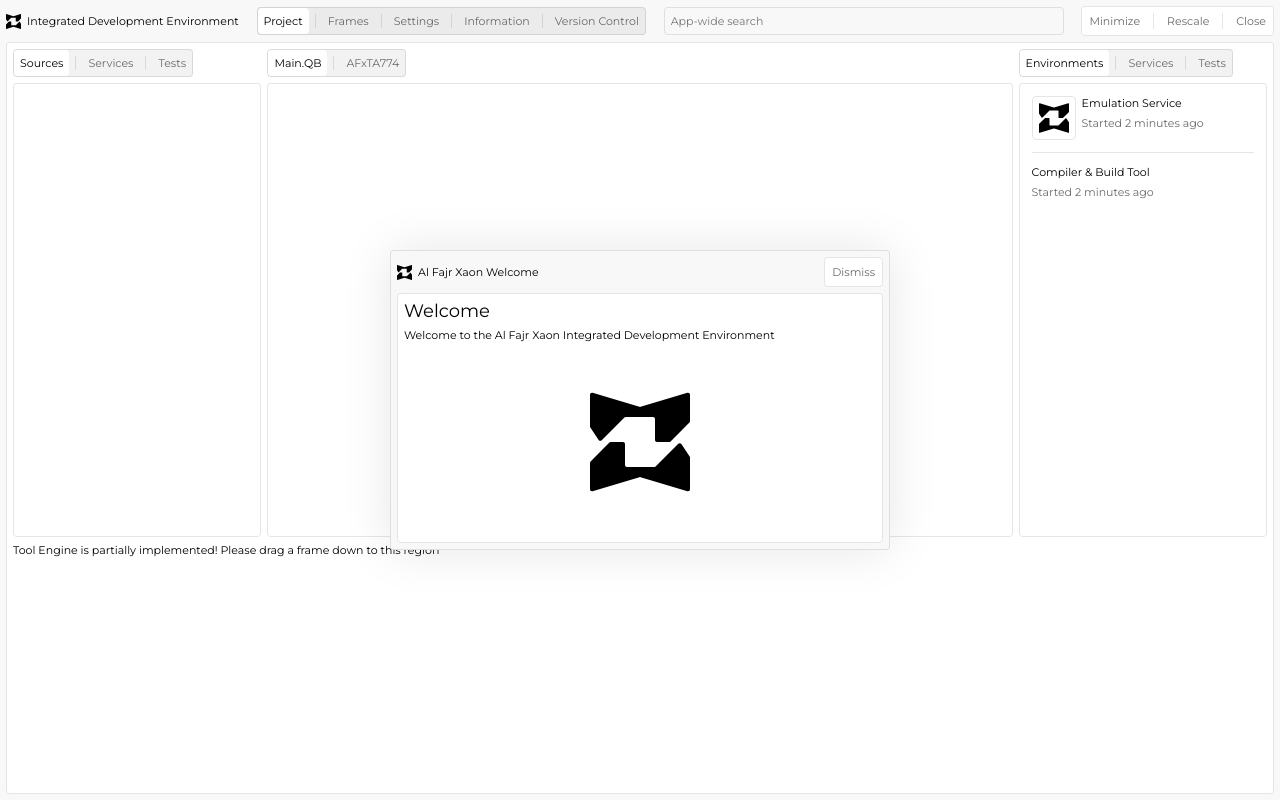
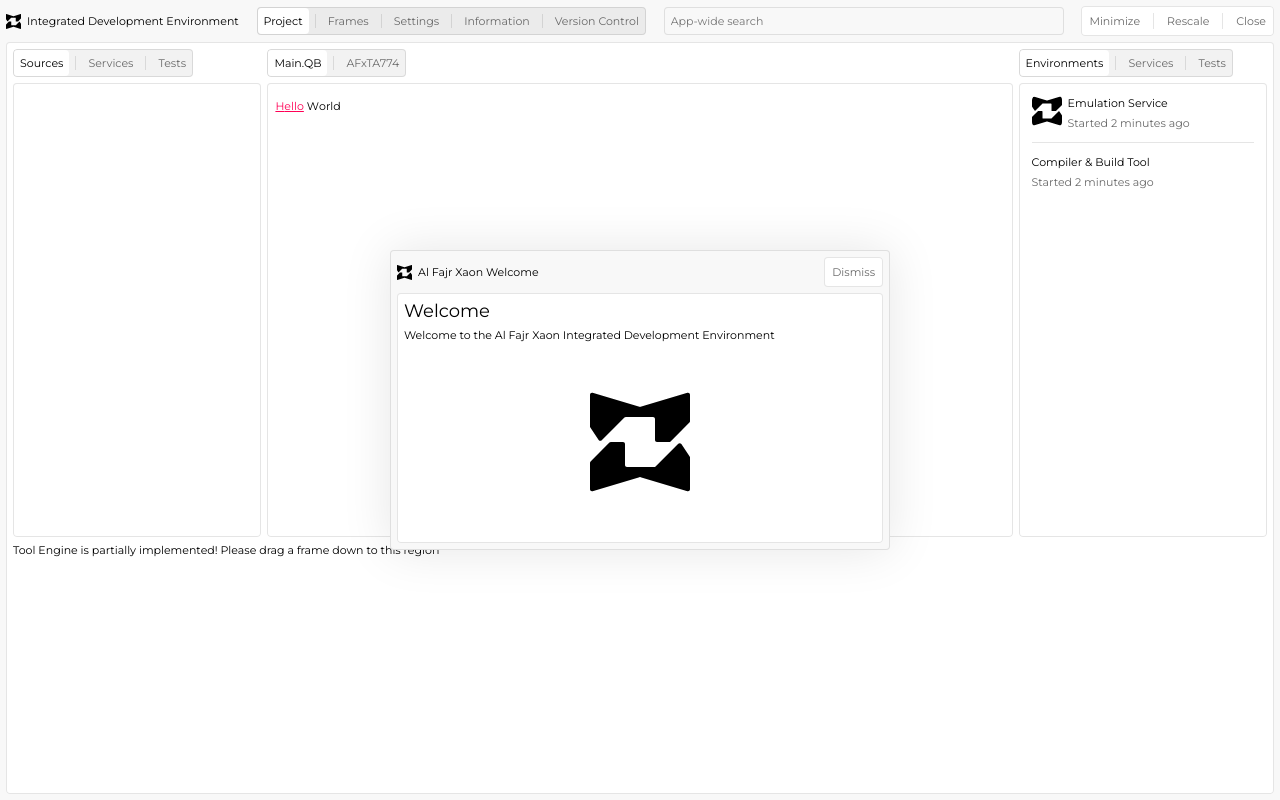
Before and after one commit to al-fajr-xaon/biyat-albarmaja, a Svelte app: page / in a window 1280 px wide. Built offline with nearby package versions, Linux system fonts and the light colour scheme.

Commit message:
Added a test case hello world program

```diff
--- a/src/renderer/components/Editor.svelte
+++ b/src/renderer/components/Editor.svelte
@@ -43,15 +43,11 @@
     let current_cursor_pos = [0, 0];
     let mouseover = false;
 
-    $: {
-        tokens_editor = nest_new_line(tokens_editor_raw);
-    }
-
-    function has_error(char_index, line_index) {
+    function has_error(char_index) {
         let error_exists = false;
 
         errors.forEach((error) => {
-            if (line_index == error.start.y && char_index >= error.start.x && char_index <= error.end.x) {
+            if (char_index >= error.start && char_index <= error.end) {
                 error_exists = true;
             }
         });
@@ -59,14 +55,12 @@
         return error_exists;
     }
 
-    function has_warning(char_index, line_index) {
+    function has_warning(char_index) {
         let warning_exists = false;
 
-        warnings.forEach((warning, index) => {
-            // compare lines
-            if (line_index >= warning.start.y && line_index <= warning.end.y) {
-                // some errors span multiple lines, so if the END is on the line after this, this means everything after the start charachter in this line should be returning true
-
+        warnings.forEach((warning) => {
+            if (char_index >= warning.start && char_index <= warning.end) {
+                warning_exists = true;
             }
         });
 
@@ -117,9 +111,40 @@
         }
     }
 
+    function get_real_index(char_index, lines: EditorFrame[][]) {
+        let index = char_index;
+
+        const lines_trimmed = lines.slice(0, lines.length - 1);
+        lines_trimmed.forEach((line_raw) => {
+            line_raw.forEach((token) => {
+                index += token.str_value.length;
+            });
+        });
+
+        return index;
+    }
+
+    function load_editor() {
+        const lex_out = syntax_engine.lex(text_content);
+        const parsed = syntax_engine.parse(lex_out, true);
+        const sequences = syntax_engine.get_editor_sequences(parsed.parsed, parsed.hydrated);
+
+        tokens_editor_raw = sequences.sequences;
+        errors = sequences.errors;
+        warnings = sequences.warnings;
+
+        tokens_editor = nest_new_line(tokens_editor_raw);
+    }
+
+    $: {
+        load_editor();
+    }
+
     onMount(() => {
         add_listener("win_key_down", window_key_down);
         add_listener("win_mouse_down", window_mouse_down);
+
+        load_editor();
     });
 
     onDestroy(() => {
@@ -140,8 +165,8 @@
                 <!-- {#each line as token} -->
                     {#each to_char_list(line) as char, char_index}
                         <pre
-                            class={has_error(char_index, line_index) ? "has-error" : (has_warning(char_index, line_index) ? "has-warning" : "")}
-                            on:mousedown={(e) => {
+                            class={has_error(get_real_index(char_index, tokens_editor)) ? "has-error" : (has_warning(get_real_index(char_index, tokens_editor)) ? "has-warning" : "")}
+                            on:mousedown={() => {
                                 move_cursor(char_index, line_index);
                                 focused = true;
                             }}
--- a/src/renderer/components/ItemList.svelte
+++ b/src/renderer/components/ItemList.svelte
@@ -123,8 +123,6 @@
                     justify-content: center;
                     display: flex;
                     align-self: flex-start;
-                    padding: $padding;
-                    border: $stroke;
                     overflow: hidden;
                     border-radius: $control-radius;
 
--- a/src/renderer/components/editor/editor_frame.ts
+++ b/src/renderer/components/editor/editor_frame.ts
@@ -1,8 +1,8 @@
 export interface EditorFrameException {
     name: string;
     message?: string;
-    start: { x: number, y: number },
-    end: { x: number, y: number }
+    start: number;
+    end: number;
 }
 
 export interface EditorFrame {
--- a/src/renderer/components/editor/syntax_engine.ts
+++ b/src/renderer/components/editor/syntax_engine.ts
@@ -8,4 +8,9 @@ export abstract class SyntaxEngine<TypeEnum, CustomAttachment, ParserNode> {
         parsed: ParserNode<TypeEnum, CustomAttachment>[],
         hydrated?: LexerToken<TypeEnum, CustomAttachment>[],
     };
+    public abstract get_editor_sequences(parsed: ParserNode<TypeEnum, CustomAttachment>[], tokens: LexerToken<TypeEnum, CustomAttachment>[]): {
+        errors: EditorFrameException[],
+        warnings: EditorFrameException[],
+        sequences: EditorFrame[],
+    }
 }
--- a/src/renderer/pages/Project.svelte
+++ b/src/renderer/pages/Project.svelte
@@ -1,4 +1,4 @@
-<script>
+<script lang="ts">
     import { onMount } from "svelte"
     import Modal from "../components/Modal.svelte"
     import DefinedRow from "../components/DefinedRow.svelte"
@@ -11,8 +11,70 @@
     import ProjectJobSBar from "./project/ProjectJobSBar.svelte"
     import Editor from "../components/Editor.svelte"
     import Tabs from "../components/Tabs.svelte"
+    import { SyntaxEngine } from "../components/editor/syntax_engine"
+    import type { EditorFrame, EditorFrameException } from "../components/editor/editor_frame"
 
     let introductory_modal = false;
+    let text_value = "Hello World";
+
+    class CustomSyntaxEngine extends SyntaxEngine<any, any, any> {
+        public lex(text: string): LexerToken<any, any>[] {
+            let tokens = [];
+            text.split(" ").forEach((str) => {
+                tokens.push({
+                    str_value: str
+                })
+
+                tokens.push({
+                    str_value: " "
+                })
+            })
+
+            return tokens;
+        }
+
+        public parse(tokens: LexerToken<TypeEnum, CustomAttachment>[], hydrate_tokens: boolean): { parsed: any[]; hydrated?: LexerToken<TypeEnum, CustomAttachment>[] } {
+            return {
+                parsed: [],
+                hydrated: tokens
+            }
+        }
+
+        public get_editor_sequences(parsed: any[], tokens: LexerToken<TypeEnum, CustomAttachment>[]): { errors: EditorFrameException[]; warnings: EditorFrameException[]; sequences: EditorFrame[] } {
+            let sequences: EditorFrame[] = [];
+            let errors: EditorFrameException[] = [];
+            let warnings: EditorFrameException[] = [];
+            let index_char = 0;
+
+            tokens.forEach((token) => {
+                sequences.push({
+                    str_value: token.str_value
+                });
+
+                if (token.str_value == "Hello") {
+                    errors.push({
+                        start: index_char,
+                        end: index_char + token.str_value.length - 1,
+                        message: "Hello is not a valid keyword"
+                    })
+                }
+
+                index_char += token.str_value.length - 1;
+            })
+
+            return {
+                sequences,
+                errors,
+                warnings
+            }
+        }
+
+        constructor() {
+            super();
+        }
+    }
+
+    const syntax_engine = new CustomSyntaxEngine();
 
     onMount(() => {
         setTimeout(() => {
@@ -63,7 +125,7 @@
                         ]} />
                     </HorizontalSection>
 
-                    <Editor />
+                    <Editor text_content={text_value} syntax_engine={syntax_engine} />
                 </DefinedContentArea>
             </div>
 
```
